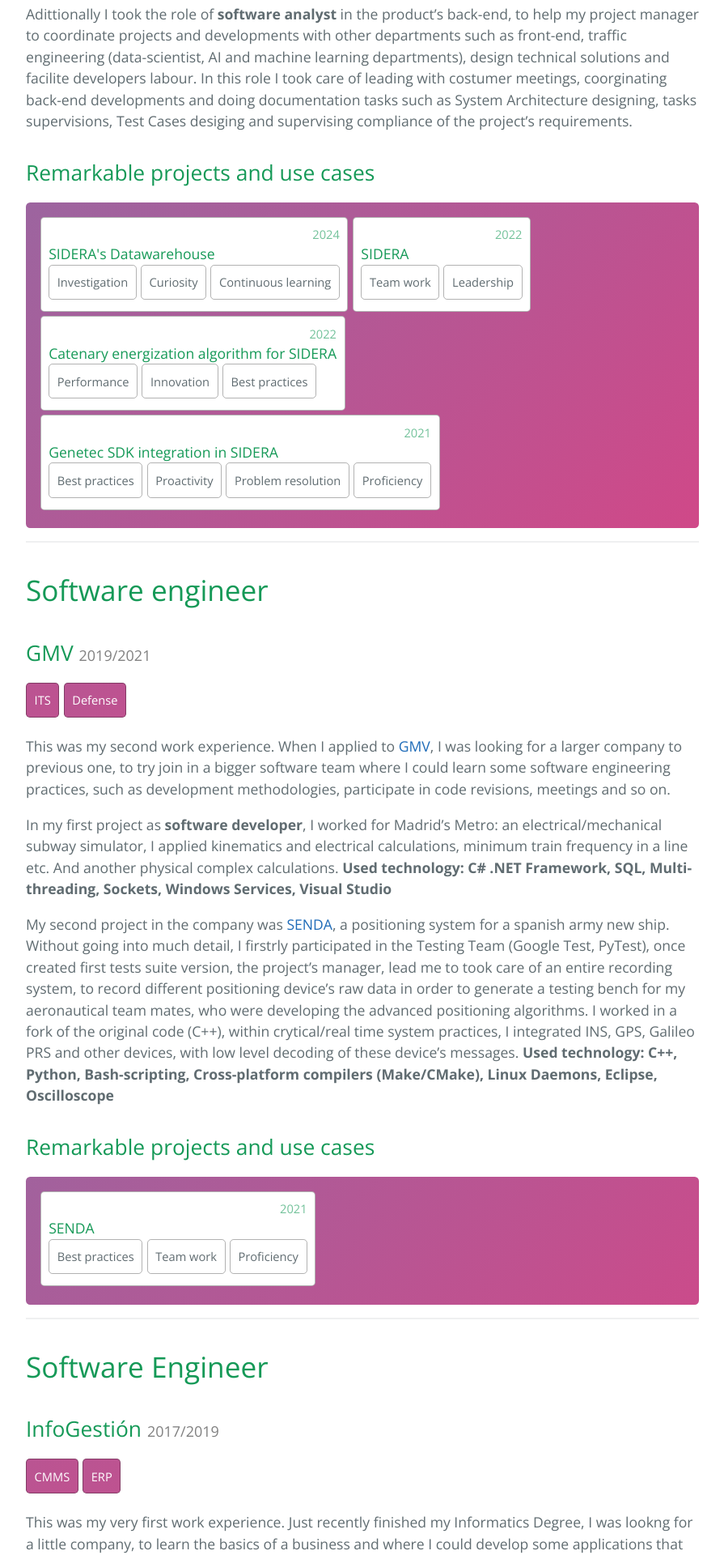
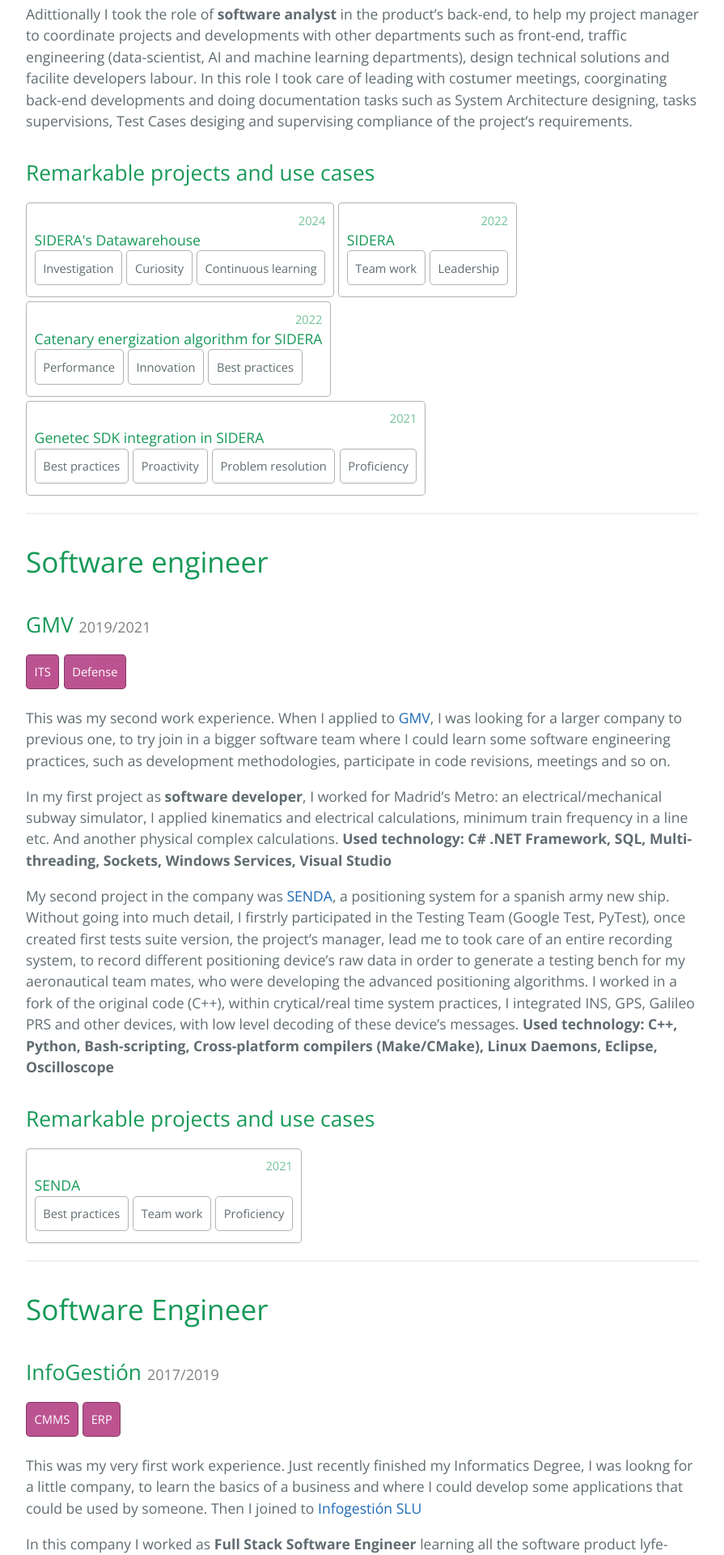
Before and after one commit to Carlosmape/carlosmape.github.io, a Jekyll site: the page built from career/experience/index.md, in a window 1280 px wide. Shown: the part 984-2904 px from the top of the page at 81% size, without its empty margins (192-1087 px from the left). Built offline with Jekyll 4.4.1, drawn with Linux system fonts in a browser that asks for light colours.

Commit message:
Deleted backgrounded post's div

```diff
--- a/assets/css/style.scss
+++ b/assets/css/style.scss
@@ -28,9 +28,6 @@
   flex-wrap: wrap;
   align-content: stretch;
   justify-content: flex-start;
-}
-.posts{
-  padding:1em;
 }
 
 .post-card, .skill-card{
--- a/career/experience/index.md
+++ b/career/experience/index.md
@@ -21,7 +21,7 @@
 
 Adittionally I took the role of **software analyst** in the product's back-end, to help my project manager to coordinate projects and developments with other departments such as front-end, traffic engineering (data-scientist, AI and machine learning departments), design technical solutions and facilite developers labour. In this role I took care of leading with costumer meetings, coorginating back-end developments and doing documentation tasks such as System Architecture designing, tasks supervisions, Test Cases desiging and supervising compliance of the project's requirements.
 ## Remarkable projects and use cases
-<div class="posts backgrounded">
+<div class="posts">
     {% for usecase in site.categories['SICE'] %}
         {% include post-card.html %}
     {% endfor %}
@@ -44,7 +44,7 @@
 My second project in the company was [SENDA](https://www.gmv.com/en-es/products/defense-and-security/senda), a positioning system for a spanish army new ship. Without going into much detail, I firstrly participated in the Testing Team (Google Test, PyTest), once created first tests suite version, the project's manager, lead me to took care of an entire recording system, to record different positioning device's raw data in order to generate a testing bench for my aeronautical team mates, who were developing the advanced positioning algorithms. I worked in a fork of the original code (C++), within crytical/real time system practices, I integrated INS, GPS, Galileo PRS and other devices, with low level decoding of these device's messages.
 **Used technology: C++, Python, Bash-scripting, Cross-platform compilers (Make/CMake), Linux Daemons, Eclipse, Oscilloscope**
 ## Remarkable projects and use cases
-<div class="posts backgrounded">
+<div class="posts">
     {% for usecase in site.categories['GMV'] %}
         {% include post-card.html %}
     {% endfor %}
@@ -68,7 +68,7 @@
 In the background I helped to maintain an own product, a CMMS (Computerized Maintenance Management Sofware) called [Nadilux](https://www.nadilux.com/) written in ASP/NET. I could work with customer information terminals and bluetooth printers.
 **Used technology: ASP/NET, JS, CSS3, HTML5, IIS, SQL**
 ## Remarkable projects and use cases
-<div class="posts backgrounded">
+<div class="posts">
     {% for post in site.categories['Infogestión'] %}
         {% include post-card.html %}
     {% endfor %}
```
Also changed, not shown: _posts/2022-01-01-sidera.md (+1 -1 lines), career/education/index.md (+2 -2 lines), projects/index.md (+1 -1 lines).
